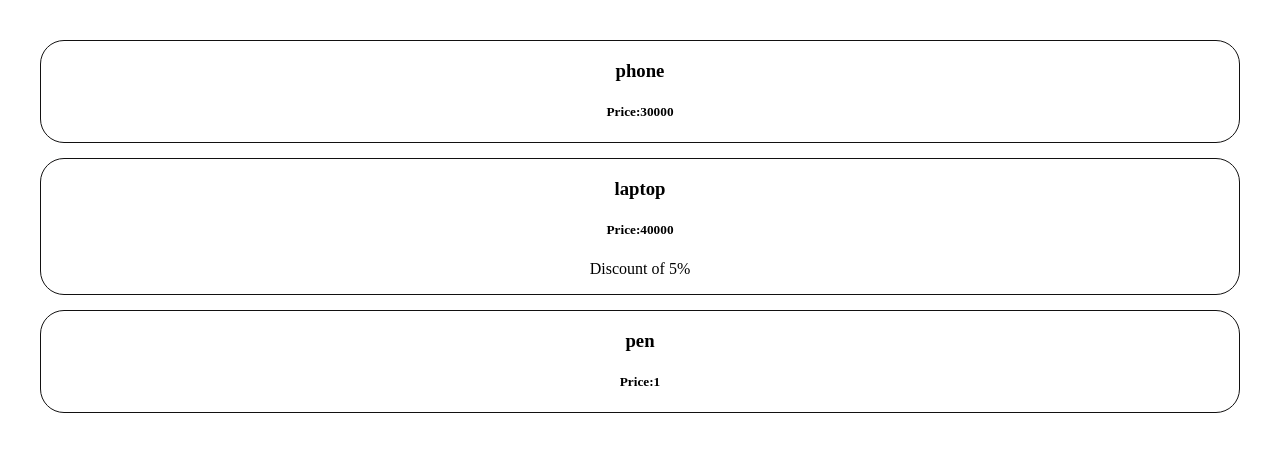
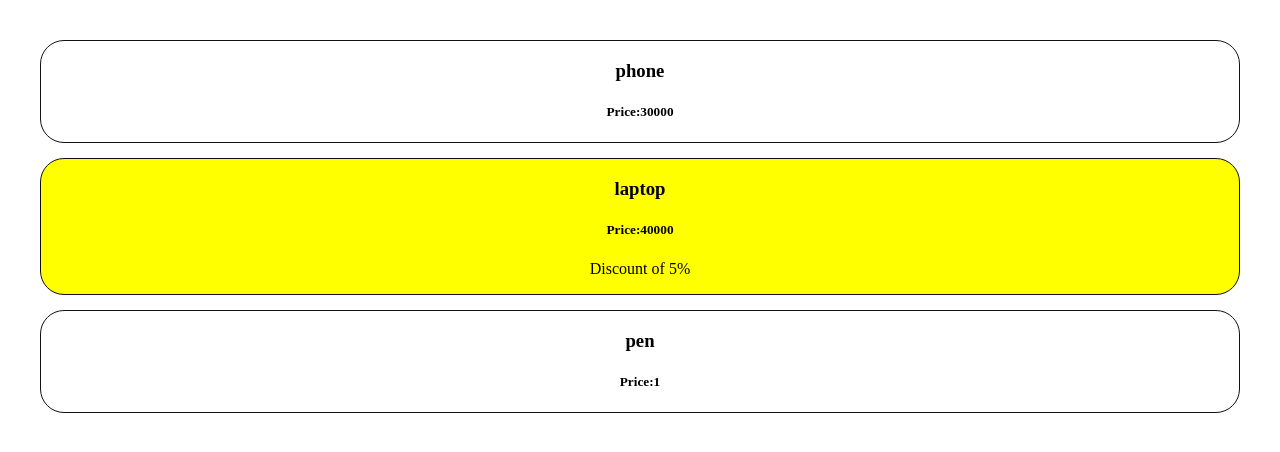
Before and after one commit to jPlusPlus25/react-hands-on, a React (Vite) app in the folder basic-react-app/: page / in a window 1280 px wide. Shown: the top 452 px of the page. Built offline with nearby package versions, Linux system fonts and the light colour scheme.

Commit message:
update file

```diff
--- a/basic-react-app/src/Product.jsx
+++ b/basic-react-app/src/Product.jsx
@@ -1,12 +1,12 @@
 import "./Product.css";
 import Title from "./Title";
 function Product({Title,price,features}){
-    let style={backgroundColour :"yellow"}
+    let style={backgroundColor : price>30000 ? "yellow":""}
 
 
 
     return (
-        <div className="Product" styles={style}>
+        <div className="Product" style={style}>
             <h3> {Title}</h3>
             <h5>Price:{price}</h5>
             {price>30000 && <p>Discount of 5%</p>}
```
